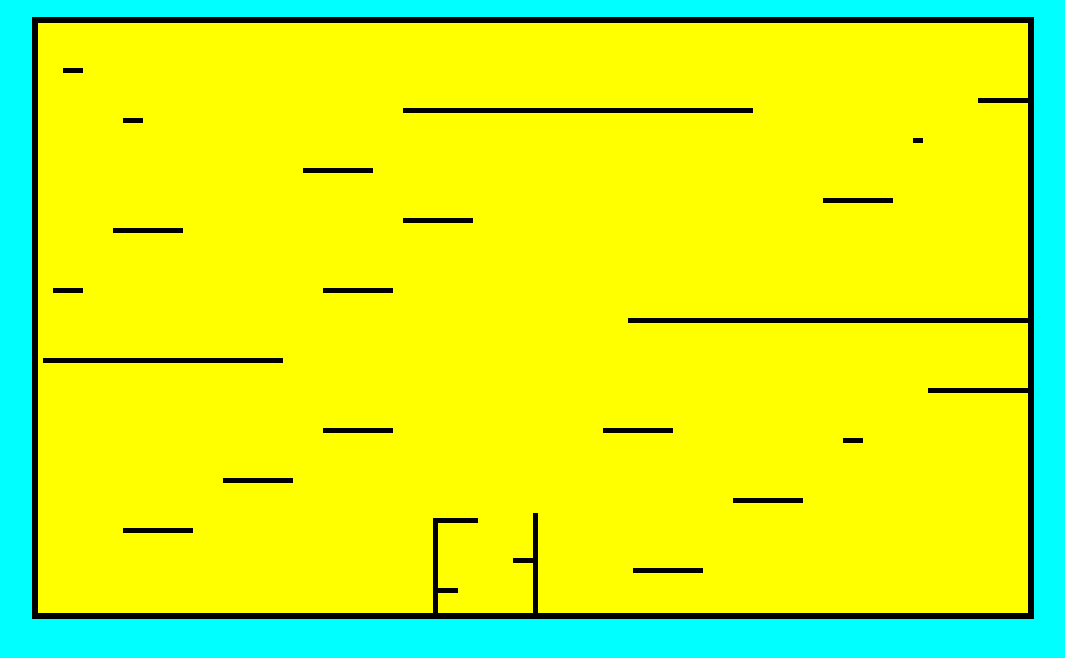
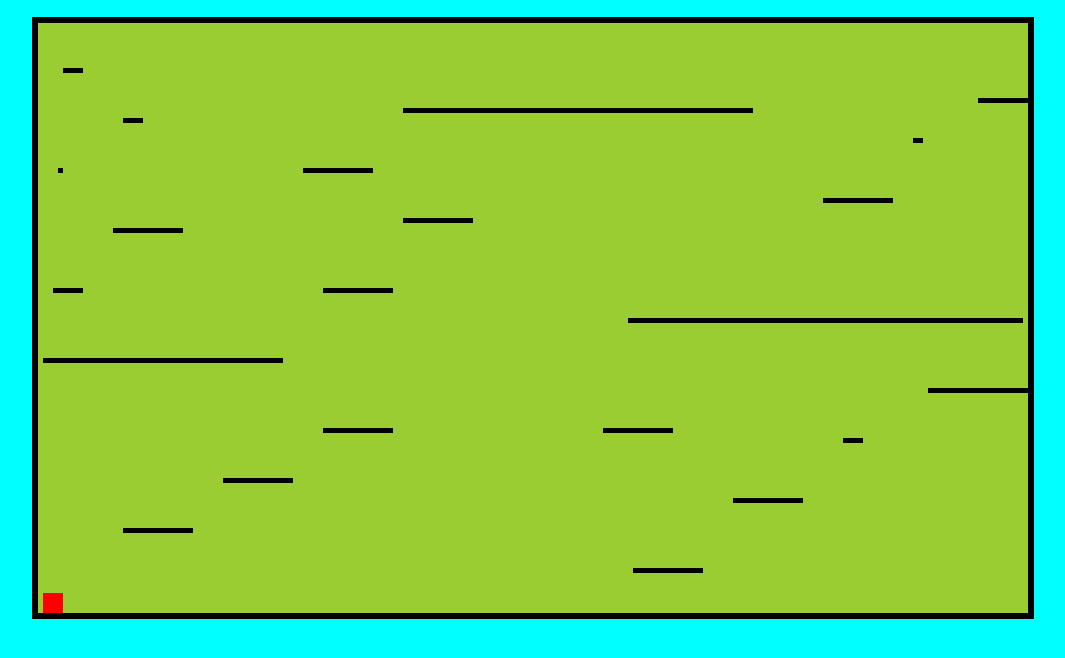
Before and after one commit to Palme412/game-project-1, a plain HTML site: page index.html in a window 1280 px wide. Shown: the part 66-724 px from the top of the page, without its empty margins (107-1172 px from the left). Drawn offline with Linux system fonts and the light colour scheme.

Commit message:
full movement and collision

```diff
--- a/restart.js
+++ b/restart.js
@@ -2,17 +2,25 @@ var canvas = document.querySelector("#game"),
     ctx = canvas.getContext("2d"),
     width = 1000,
     height = 600,
-    playerwidth = 30,
-    playerheight = 30,
+    playerwidth = 20,
+    playerheight = 20,
     player = {
-        x: width / 2 - (playerwidth / 2),
-        y: height - 80,
+        x: 10,
+        y: 590,
         width: playerwidth,
         height: playerheight,
         color: "red",
         speed: 3,
-    },
-    boxes = [];
+        velocityX: 0,
+        velocityY: 0,
+        jump: false,
+        grounded: false
+    };
+
+boxes = [];
+keys = [];
+friction = 0.8;
+gravity = 0.2;
 
 boxes.push({
     x: 0,
@@ -38,7 +46,7 @@ boxes.push({
     y: 0,
     width: width,
     height: 5
-})
+});
 
 boxes.push({
     x: 90,
@@ -125,9 +133,9 @@ boxes.push({
     height: 5
 });
 boxes.push({
-    x: 995,
+    x: 945,
     y: 80,
-    width: -50,
+    width: 50,
     height: 5
 });
 boxes.push({
@@ -137,9 +145,9 @@ boxes.push({
     height: 5
 });
 boxes.push({
-    x: 995,
+    x: 595,
     y: 300,
-    width: -400,
+    width: 395,
     height: 5
 });
 boxes.push({
@@ -161,9 +169,9 @@ boxes.push({
     height: 5
 });
 boxes.push({
-    x: 995,
+    x: 895,
     y: 370,
-    width: -100,
+    width: 100,
     height: 5
 });
 boxes.push({
@@ -176,37 +184,121 @@ boxes.push({
     x: 400,
     y: 595,
     width: 5,
-    height: -95
+    height: 95
 });
 boxes.push({
     x: 500,
     y: 595,
     width: 5,
-    height: -100
+    height: 100
 });
 boxes.push({
-    x: 405,
-    y: 570,
-    width: 20,
+    x: 25,
+    y: 150,
+    width: 5,
     height: 5
-});
-boxes.push({
-    x: 500,
-    y: 540,
-    width: -20,
-    height: 5
-});
-boxes.push({
-    x: 405,
-    y: 500,
-    width: 40,
-    height: 5
-});
+})
 
 canvas.width = width;
 canvas.height = height;
 
-for (var i = 0; i < boxes.length; i++) {
-    ctx.rect(boxes[i].x, boxes[i].y, boxes[i].width, boxes[i].height);
+
+
+function gamePlay() {
+    if (keys[87]) {
+        if (!player.jump && player.grounded) {
+            player.jump = true;
+            player.grounded = false;
+            player.velocityY = -player.speed * 2;
+        }
+    }
+    if (keys[68]) {
+        if (player.velocityX < player.speed) {
+            player.velocityX++;
+        }
+    }
+    if (keys[65]) {
+        if (player.velocityX > -player.speed) {
+            player.velocityX--;
+        }
+    }
+
+    player.velocityX *= friction;
+    player.velocityY += gravity;
+
+    ctx.clearRect(0, 0, width, height);
+    ctx.fillStyle = "black";
+    ctx.beginPath();
+    player.grounded = false;
+
+    for (var i = 0; i < boxes.length; i++) {
+        ctx.rect(boxes[i].x, boxes[i].y, boxes[i].width, boxes[i].height);
+        ctx.fill();
+        var dir = collisionCheck(player, boxes[i]);
+
+        if (dir === "left" || dir === "right") {
+            player.velocityX = 0;
+            player.jump = false;
+        } else if (dir === "bottom") {
+            player.grounded = true;
+            player.jump = false;
+        } else if (dir === "top") {
+            player.velocityY *= -1;
+        }
+    }
+
+    if (player.grounded) {
+        player.velocityY = 0;
+    }
+
+    player.x += player.velocityX;
+    player.y += player.velocityY;
+
     ctx.fill();
+    ctx.fillStyle = player.color;
+    ctx.fillRect(player.x, player.y, player.width, player.height);
+
+    requestAnimationFrame(gamePlay);
 }
+function collisionCheck(shapeA, shapeB) {
+    var vX = (shapeA.x + (shapeA.width / 2)) - (shapeB.x + (shapeB.width / 2)),
+        vY = (shapeA.y + (shapeA.height / 2)) - (shapeB.y + (shapeB.height / 2)),
+        halfWidth = (shapeA.width / 2) + (shapeB.width / 2),
+        halfHeight = (shapeA.height / 2) + (shapeB.height / 2),
+        collisionDirection = null;
+
+    if (Math.abs(vX) < halfWidth && Math.abs(vY) < halfHeight) {
+        var boxBottomTop = halfWidth - Math.abs(vX),
+            boxSides = halfHeight - Math.abs(vY);
+        if (boxBottomTop >= boxSides) {
+            if (vY > 0) {
+                collisionDirection = "top";
+                shapeA.y += boxSides;
+            } else {
+                collisionDirection = "bottom";
+                shapeA.y -= boxSides;
+            }
+        } else {
+            if (vX > 0) {
+                collisionDirection = "left";
+                shapeA.x += boxBottomTop;
+            } else {
+                collisionDirection = "right";
+                shapeA.x -= boxBottomTop;
+            }
+        }
+    }
+
+    return collisionDirection;
+};
+
+document.body.addEventListener("keydown", function (e) {
+    keys[e.keyCode] = true;
+});
+
+document.body.addEventListener("keyup", function (e) {
+    keys[e.keyCode] = false;
+});
+
+gamePlay();
+collisionCheck();
--- a/style.css
+++ b/style.css
@@ -4,7 +4,7 @@ html, body {
 }
 
 h1 {
-    margin-top: 10px;;
+    margin-top: 10px;
 }
 
 body  {
@@ -19,5 +19,5 @@ canvas {
     /* width: 800px;
     height: 600px; */
     border: 1px solid black;
-    background: yellow;
+    background: yellowgreen;
 }
```
